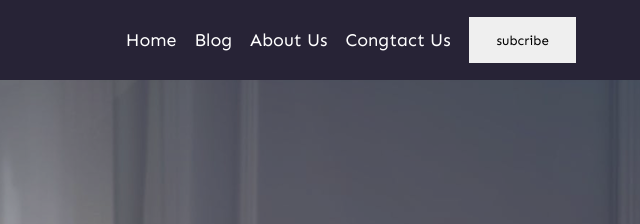
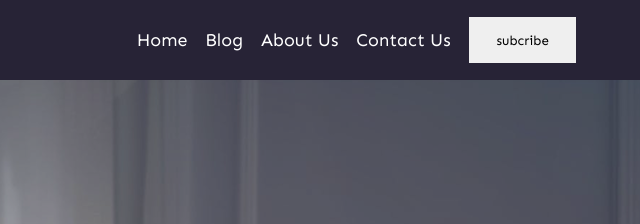
Before and after one commit to Rohan-max-pro/Finsweet-responsive, a plain HTML site: page index.html in a window 1280 px wide. Shown: the top 224 px of the page, 640-1280 px from the left. Drawn offline with Linux system fonts and the light colour scheme; a web font is replaced by a local one.

Commit message:
Update index.html

```diff
--- a/index.html
+++ b/index.html
@@ -24,7 +24,7 @@
                     <li><a href="#Home">Home</a></li>
                     <li><a href="#Blog">Blog</a></li>
                     <li><a href="#About">About Us</a></li>
-                    <li><a href="#Contact">Congtact Us</a></li>
+                    <li><a href="#Contact">Contact Us</a></li>
                 </ul>
                 <button class="nav-btn">subcribe</button>
             </div>
@@ -282,4 +282,5 @@
     </footer>
 </body>
 
+
 </html>
```
